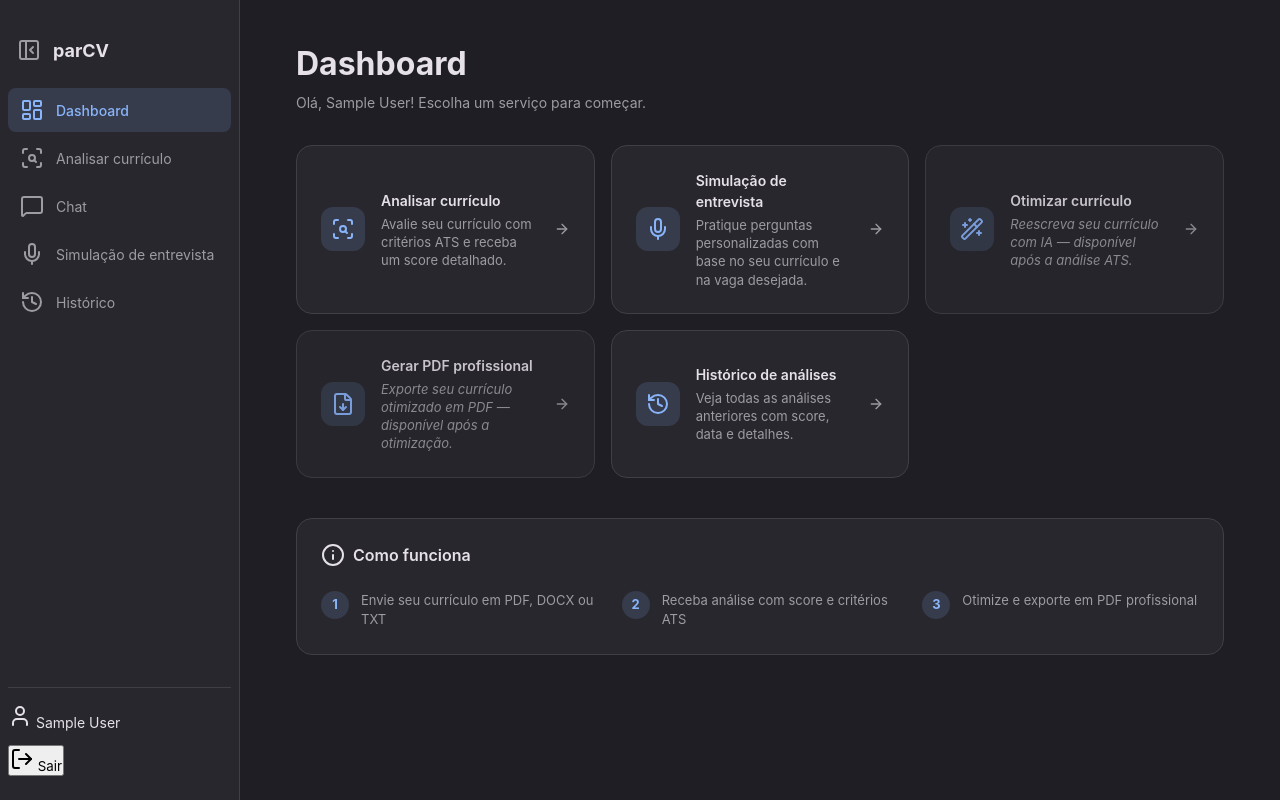
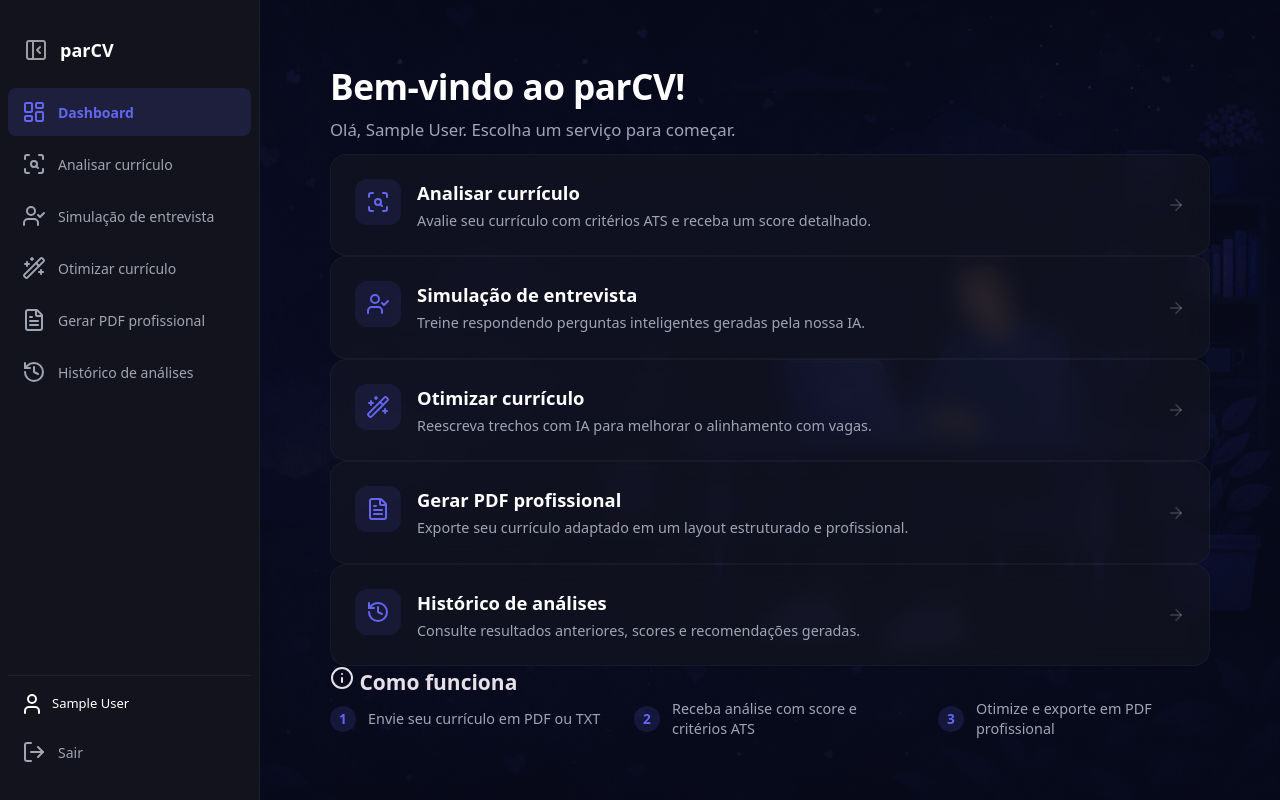
Before and after one commit to Alex1105br/parCV, a Flask app: page / in a window 1280 px wide. Run offline with Flask 3, Linux system fonts and the light colour scheme; the visitor is signed in with stand-in values (Sample User, id 1); parts of the project's set-up code (start-up, migrations or seed data) failed here and were passed over; some libraries are stand-ins or nearby versions.

Commit message:
Alteração no design da home - v1

```diff
--- a/src/routes/entrevista.py
+++ b/src/routes/entrevista.py
@@ -399,3 +399,5 @@ def exportar_pdf(entrevista_id):
     except Exception as e:
         logger.error(f"Erro ao gerar PDF: {str(e)}")
         return jsonify({"error": "Erro ao gerar PDF"}), 500
+
+#comentario
--- a/src/static/home.css
+++ b/src/static/home.css
@@ -1,53 +1,58 @@
-/* ===== Home Page — Dashboard Layout ===== */
+/* ==========================================================================
+   parCV — CONFIGURAÇÕES GERAIS E LAYOUT MASTER
+   ========================================================================== */
 
 body {
     overflow: hidden;
+    margin: 0;
+    padding: 0;
+    font-family: system-ui, -apple-system, BlinkMacSystemFont, 'Segoe UI', Roboto, Oxygen, Ubuntu, Cantarell, sans-serif;
+    background-color: #0b0c10;
 }
 
 .layout {
     display: flex;
     height: 100vh;
+    width: 100vw;
+    background-color: #0b0c10;
 }
 
-/* Sidebar */
+/* ==========================================================================
+   MENU LATERAL (SIDEBAR)
+   ========================================================================== */
+
 .sidebar {
-    width: 240px;
-    min-width: 240px;
+    width: 260px;
+    min-width: 260px;
     height: 100vh;
-    background: var(--color-surface);
-    border-right: 1px solid var(--color-border);
+    background: #12131c;
+    border-right: 1px solid rgba(255, 255, 255, 0.05);
     display: flex;
     flex-direction: column;
     padding: var(--spacing-xl) var(--spacing-sm);
-    transition: width 0.2s ease, min-width 0.2s ease, padding 0.2s ease;
+    box-sizing: border-box;
     overflow: hidden;
+    transition: width 0.2s ease, min-width 0.2s ease;
 }
 
 .sidebar__brand {
     display: flex;
     align-items: center;
     gap: var(--spacing-sm);
-    padding: 10px 12px 10px 5px;
+    padding: 10px 12px;
     margin-bottom: var(--spacing-md);
-}
-
-.sidebar__logo {
-    width: 24px;
-    height: 24px;
-    color: var(--color-primary);
 }
 
 .sidebar__brand-text {
     font-size: var(--font-size-lg);
     font-weight: 700;
-    color: var(--color-text);
-    transition: opacity 0.2s ease;
+    color: #ffffff;
 }
 
 .sidebar__toggle {
     background: none;
     border: none;
-    color: var(--color-text-muted);
+    color: var(--color-text-muted, #a0a5b5);
     width: 32px;
     height: 32px;
     display: flex;
@@ -115,12 +78,12 @@ body {
     display: flex;
     align-items: center;
     gap: var(--spacing-md);
-    padding: 10px 12px;
+    padding: 12px 14px;
     border-radius: var(--radius-md);
-    color: var(--color-text-muted);
+    color: #a0a5b5;
     text-decoration: none;
     font-size: var(--font-size-base);
-    transition: background var(--transition), color var(--transition);
+    transition: background 0.2s, color 0.2s;
 }
 
 .sidebar__item i {
@@ -129,100 +92,144 @@ body {
 }
 
 .sidebar__item:hover {
-    background: var(--color-surface-raised);
-    color: var(--color-text);
+    background: rgba(255, 255, 255, 0.03);
+    color: #ffffff;
     text-decoration: none;
 }
 
 .sidebar__item--active {
-    background: var(--color-primary-subtle);
-    color: var(--color-primary);
-    font-weight: 500;
+    background: rgba(99, 102, 241, 0.15);
+    color: #6366f1;
+    font-weight: 600;
 }
 
 .sidebar__footer {
     padding-top: var(--spacing-lg);
-    border-top: 1px solid var(--color-border);
+    border-top: 1px solid rgba(255, 255, 255, 0.05);
     display: flex;
     flex-direction: column;
     gap: var(--spacing-md);
 }
 
-.sidebar__status {
+.sidebar__user {
     display: flex;
     align-items: center;
     gap: var(--spacing-sm);
-    font-size: var(--font-size-xs);
-    color: var(--color-text-muted);
+    color: #ffffff;
+    font-size: var(--font-size-sm);
+    padding: 0 12px;
 }
 
-.status-icon {
-    width: 12px;
-    height: 12px;
-    color: var(--color-success);
+.sidebar__logout {
+    background: none;
+    border: none;
+    display: flex;
+    align-items: center;
+    gap: var(--spacing-md);
+    padding: 12px 14px;
+    color: #a0a5b5;
+    width: 100%;
+    text-align: left;
+    cursor: pointer;
+    font-size: var(--font-size-base);
 }
 
-/* Main Content */
+.sidebar__logout:hover {
+    color: #ef4444;
+}
+
+/* ==========================================================================
+   PAINEL DE CONTEÚDO PRINCIPAL (MAIN CONTENT)
+   ========================================================================== */
+
 .main-content {
     flex: 1;
     overflow-y: auto;
-    padding: var(--spacing-3xl) var(--spacing-4xl);
+    padding: 60px 70px;
+
+    background-image:
+        linear-gradient(
+            rgba(8, 10, 25, 0.70),
+            rgba(8, 10, 25, 0.80)
+        ),
+        url("../static/images/home-bg.png");
+
+    background-size: cover;
+    background-position: center;
+    background-repeat: no-repeat;
+    background-attachment: fixed;
+
+    position: relative;
 }
 
-.main-header {
-    margin-bottom: var(--spacing-2xl);
+.home-header {
+    margin-bottom: var(--spacing-md);
 }
 
-.main-header__title {
-    font-size: var(--font-size-2xl);
-    font-weight: 700;
-    color: var(--color-text);
-    margin-bottom: var(--spacing-xs);
+.home-header__title {
+    font-size: 2.2rem;
+    font-weight: 800;
+    color: #ffffff;
+    margin: 0 0 var(--spacing-xs) 0;
+    letter-spacing: -0.5px;
 }
 
-.main-header__subtitle {
-    font-size: var(--font-size-base);
-    color: var(--color-text-muted);
+.home-header__subtitle {
+    font-size: 1.05rem;
+    color: #a0a5b5;
+    margin: 0;
 }
 
-/* Cards */
-.card-grid {
+/* ==========================================================================
+   CONTAINER DIVIDIDO (CARDS + ILUSTRAÇÃO LATERAL)
+   ========================================================================== */
+
+.home-split-container {
+    display: flex;
+    align-items: center;
+    gap: var(--spacing-2xl);
+    flex: 1;
+    margin-bottom: var(--spacing-xl);
+}
+
+.card-grid--split {
     display: grid;
-    grid-template-columns: repeat(auto-fill, minmax(280px, 1fr));
+    grid-template-columns: repeat(2, 1fr) !important;
     gap: var(--spacing-lg);
-    margin-bottom: var(--spacing-3xl);
+    flex: 1.3;
 }
 
 .card {
-    background: var(--color-surface);
-    border: 1px solid var(--color-border);
-    border-radius: var(--radius-xl);
+    background: rgba(22, 23, 34, 0.6);
+    backdrop-filter: blur(12px);
+    border: 1px solid rgba(255, 255, 255, 0.04);
+    border-radius: 16px;
     padding: var(--spacing-xl);
     display: flex;
-    align-items: center;
+    align-items: flex-start;
     gap: var(--spacing-lg);
     text-decoration: none;
-    color: var(--color-text);
-    transition: border-color var(--transition), box-shadow var(--transition), transform var(--transition);
+    color: #ffffff;
+    transition: border-color 0.25s, transform 0.25s, box-shadow 0.25s;
 }
 
 .card:hover {
-    border-color: var(--color-primary);
-    box-shadow: 0 0 0 1px var(--color-primary), var(--shadow-md);
-    transform: translateY(-2px);
+    border-color: #6366f1;
+    transform: translateY(-3px);
+    box-shadow: 0 12px 20px -8px rgba(99, 102, 241, 0.3);
     text-decoration: none;
 }
 
 .card__icon-wrap {
-    width: 44px;
-    height: 44px;
-    min-width: 44px;
-    background: var(--color-primary-subtle);
-    border-radius: var(--radius-lg);
+    width: 46px;
+    height: 46px;
+    min-width: 46px;
+    background: rgba(99, 102, 241, 0.1);
+    border-radius: 12px;
     display: flex;
     align-items: center;
     justify-content: center;
-    color: var(--color-primary);
+    color: #6366f1;
 }
 
 .card__icon-wrap i {
@@ -232,90 +239,134 @@ body {
 
 .card__body {
     flex: 1;
-    min-width: 0;
 }
 
 .card__title {
-    font-size: var(--font-size-base);
-    font-weight: 600;
-    margin-bottom: var(--spacing-xs);
+    font-size: 1.15rem;
+    font-weight: 650;
+    margin: 0 0 var(--spacing-xs) 0;
+    color: #ffffff;
 }
 
 .card__desc {
-    font-size: var(--font-size-sm);
-    color: var(--color-text-muted);
-    line-height: 1.4;
+    font-size: 0.9rem;
+    color: #a0a5b5;
+    line-height: 1.45;
+    margin: 0;
 }
 
 .card__arrow {
-    width: 16px;
-    height: 16px;
-    color: var(--color-text-muted);
-    transition: transform var(--transition), color var(--transition);
+    width: 18px;
+    height: 18px;
+    color: rgba(255, 255, 255, 0.2);
+    align-self: center;
+    transition: transform 0.2s, color 0.2s;
 }
 
 .card:hover .card__arrow {
-    color: var(--color-primary);
-    transform: translateX(3px);
+    color: #6366f1;
+    transform: translateX(4px);
 }
 
-/* Info Section */
-.info-section {
-    background: var(--color-surface);
-    border: 1px solid var(--color-border);
-    border-radius: var(--radius-xl);
-    padding: var(--spacing-xl);
+/* Wrapper da Ilustração Lateral */
+.home-illustration-wrap {
+    flex: 0.9;
+    display: flex;
+    justify-content: center;
+    align-items: center;
 }
 
-.info-section__title {
+.hero-illustration-svg {
+    width: 100%;
+    max-width: 420px;
+    height: auto;
+    filter: drop-shadow(0 16px 32px rgba(0, 0, 0, 0.3));
+}
+
+/* ==========================================================================
+   SEÇÃO "COMO FUNCIONA" (RODAPÉ INFORMATIVO)
+   ========================================================================== */
+
+.info-section--footer {
+    padding: var(--spacing-lg) var(--spacing-xl);
+    background: rgba(18, 19, 28, 0.5);
+    border-radius: 14px;
+    border: 1px solid rgba(255, 255, 255, 0.03);
+}
+
+.info-section--footer .info-section__title {
     display: flex;
     align-items: center;
     gap: var(--spacing-sm);
-    font-size: var(--font-size-md);
-    font-weight: 600;
-    color: var(--color-text);
-    margin-bottom: var(--spacing-xl);
+    margin: 0 0 var(--spacing-lg) 0;
+    font-size: 0.85rem;
+    text-transform: uppercase;
+    letter-spacing: 1.2px;
+    color: #a0a5b5;
 }
 
 .info-section__title i {
-    width: 18px;
-    height: 18px;
-    color: var(--color-primary);
+    width: 16px;
+    height: 16px;
+    color: #6366f1;
 }
 
 .steps {
     display: flex;
-    gap: var(--spacing-xl);
+    gap: var(--spacing-2xl);
 }
 
 .step {
     flex: 1;
     display: flex;
-    align-items: flex-start;
+    align-items: center;
     gap: var(--spacing-md);
 }
 
 .step__number {
-    width: 28px;
-    height: 28px;
-    min-width: 28px;
-    background: var(--color-primary-subtle);
-    color: var(--color-primary);
+    width: 26px;
+    height: 26px;
+    min-width: 26px;
+    background: rgba(99, 102, 241, 0.15);
+    color: #6366f1;
     border-radius: 50%;
     display: flex;
     align-items: center;
     justify-content: center;
-    font-size: var(--font-size-sm);
+    font-size: 0.85rem;
     font-weight: 700;
 }
 
 .step__text {
-    font-size: var(--font-size-sm);
-    color: var(--color-text-muted);
-    line-height: 1.5;
+    font-size: 0.9rem;
+    color: #a0a5b5;
+    margin: 0;
+    line-height: 1.4;
 }
 
-/* Responsive */
+/* ==========================================================================
+   RESPONSIVIDADE ADAPTADA (MEDIA QUERIES)
+   ========================================================================== */
+
+@media (max-width: 1150px) {
+    .home-split-container {
+        flex-direction: column-reverse;
+        align-items: center;
+        gap: var(--spacing-xl);
+    }
+
+    .card-grid--split {
+        width: 100%;
+        flex: none;
+    }
+
+    .home-illustration-wrap {
+        width: 100%;
+        max-width: 320px;
+        flex: none;
+    }
+}
+
 @media (max-width: 768px) {
     .layout {
         flex-direction: column;
@@ -323,117 +374,30 @@ body {
 
     .sidebar {
         width: 100%;
-        min-width: unset;
         height: auto;
         flex-direction: row;
         padding: var(--spacing-md);
         overflow-x: auto;
     }
 
-    .sidebar__brand { display: none; }
-    .sidebar__footer { display: none; }
-    .sidebar__nav { flex-direction: row; gap: var(--spacing-sm); }
+    .sidebar__brand, .sidebar__footer {
+        display: none;
+    }
+
+    .sidebar__nav {
+        flex-direction: row;
+    }
 
     .main-content {
-        padding: var(--spacing-xl);
+        padding: var(--spacing-lg);
     }
 
-    .card-grid {
-        grid-template-columns: 1fr;
+    .card-grid--split {
+        grid-template-columns: 1fr !important;
     }
 
     .steps {
         flex-direction: column;
+        gap: var(--spacing-md);
     }
 }
-
-/* INPUTS */
-.modal-content input,
-.modal-content textarea {
-    width: 100%;
-    margin: 10px 0;
-    padding: 10px;
-    border-radius: 8px;
-    border: none;
-}
-
-/* BOTÃO */
-.modal-content button {
-    padding: 10px 20px;
-    background: var(--color-primary);
-    border: none;
-    border-radius: 8px;
-    color: var(--color-text-inverse);
-    cursor: pointer;
-}
-
-/* LOADER */
-#loader {
-    margin-top: 10px;
-}
-
-/* RESULTADO */
-.score-box {
-    border: 2px solid;
-    padding: 10px;
-    margin: 15px 0;
-    border-radius: 10px;
-}
-
-ul {
-    text-align: left;
-}
-
-.error {
-    color: var(--color-danger);
-}
-/* ===== Stats row ===== */
-.stats-row {
-    display: flex;
-    gap: var(--spacing-md);
-    margin-bottom: var(--spacing-xl);
-    flex-wrap: wrap;
-}
-
-.stat-card {
-    display: flex;
-    align-items: center;
-    gap: var(--spacing-sm);
-    background: var(--color-surface);
-    border: 1px solid var(--color-border);
-    border-radius: var(--radius-lg);
-    padding: var(--spacing-md) var(--spacing-lg);
-    min-width: 150px;
-    flex: 1;
-}
-
-.stat-card i {
-    color: var(--color-primary);
-    width: 22px;
-    height: 22px;
-    flex-shrink: 0;
-}
-
-.stat-card__value {
-    display: block;
-    font-size: var(--font-size-xl);
-    font-weight: 700;
-    color: var(--color-text);
-    line-height: 1.1;
-}
-
-.stat-card__label {
-    display: block;
-    font-size: var(--font-size-sm, 12px);
-    color: var(--color-text-muted);
-    margin-top: 2px;
-}
-
-/* Card que é parte de um fluxo — leve indicador visual */
-.card--flow {
-    opacity: 0.85;
-}
-
-.card--flow .card__desc {
-    font-style: italic;
-}
--- a/src/templates/home.html
+++ b/src/templates/home.html
@@ -8,6 +8,7 @@
 
 {% block body %}
 <div class="layout">
+
     <aside class="sidebar" id="sidebar" aria-label="Menu de navegação">
         <div class="sidebar__brand">
             <button class="sidebar__toggle" id="sidebar-toggle" aria-label="Contrair menu" aria-expanded="true">
@@ -15,26 +16,36 @@
             </button>
             <span class="sidebar__brand-text">parCV</span>
         </div>
+
         <nav class="sidebar__nav">
             <a href="/" class="sidebar__item sidebar__item--active" aria-current="page">
                 <i data-lucide="layout-dashboard"></i>
                 <span>Dashboard</span>
             </a>
+
             <a href="/analisar" class="sidebar__item">
                 <i data-lucide="scan-search"></i>
                 <span>Analisar currículo</span>
             </a>
-            <a href="/chat" class="sidebar__item">
-                <i data-lucide="message-square"></i>
-                <span>Chat</span>
-            </a>
+
             <a href="/entrevista" class="sidebar__item">
-                <i data-lucide="mic"></i>
+                <i data-lucide="user-check"></i>
                 <span>Simulação de entrevista</span>
             </a>
+
+            <a href="/otimizar" class="sidebar__item">
+                <i data-lucide="wand-2"></i>
+                <span>Otimizar currículo</span>
+            </a>
+
+            <a href="/gerar-pdf" class="sidebar__item">
+                <i data-lucide="file-text"></i>
+                <span>Gerar PDF profissional</span>
+            </a>
+
             <a href="/historico" class="sidebar__item">
                 <i data-lucide="history"></i>
-                <span>Histórico</span>
+                <span>Histórico de análises</span>
             </a>
         </nav>
 
@@ -43,6 +54,7 @@
                 <i data-lucide="user"></i>
                 <span>{{ user_name }}</span>
             </span>
+
             <form method="post" action="{{ url_for('auth.logout') }}">
                 <button type="submit" class="sidebar__logout" aria-label="Sair">
                     <i data-lucide="log-out"></i>
@@ -53,56 +65,73 @@
     </aside>
 
     <main class="main-content">
-        <header class="main-header">
-            <h1 class="main-header__title">Dashboard</h1>
-            <p class="main-header__subtitle">Olá, {{ user_name }}! Escolha um serviço para começar.</p>
+
+        <header class="home-header">
+            <h1 class="home-header__title">Bem-vindo ao parCV!</h1>
+            <p class="home-header__subtitle">
+                Olá, {{ user_name }}. Escolha um serviço para começar.
+            </p>
         </header>
 
+        <div class="card-grid">
 
-
-        <div class="card-grid">
             <a href="/analisar" class="card">
                 <div class="card__icon-wrap">
                     <i data-lucide="scan-search"></i>
                 </div>
+
                 <div class="card__body">
                     <h3 class="card__title">Analisar currículo</h3>
-                    <p class="card__desc">Avalie seu currículo com critérios ATS e receba um score detalhado.</p>
+                    <p class="card__desc">
+                        Avalie seu currículo com critérios ATS e receba um score detalhado.
+                    </p>
                 </div>
+
                 <i data-lucide="arrow-right" class="card__arrow"></i>
             </a>
 
             <a href="/entrevista" class="card">
                 <div class="card__icon-wrap">
-                    <i data-lucide="mic"></i>
+                    <i data-lucide="user-check"></i>
                 </div>
+
                 <div class="card__body">
                     <h3 class="card__title">Simulação de entrevista</h3>
-                    <p class="card__desc">Pratique perguntas personalizadas com base no seu currículo e na vaga desejada.</p>
+                    <p class="card__desc">
+                        Treine respondendo perguntas inteligentes geradas pela nossa IA.
+                    </p>
                 </div>
+
                 <i data-lucide="arrow-right" class="card__arrow"></i>
             </a>
 
-            <!-- Otimizar e Gerar PDF fazem parte do fluxo de análise -->
-            <a href="/analisar" class="card card--flow">
+            <a href="/otimizar" class="card">
                 <div class="card__icon-wrap">
                     <i data-lucide="wand-2"></i>
                 </div>
+
                 <div class="card__body">
                     <h3 class="card__title">Otimizar currículo</h3>
-                    <p class="card__desc">Reescreva seu currículo com IA — disponível após a análise ATS.</p>
+                    <p class="card__desc">
+                        Reescreva trechos com IA para melhorar o alinhamento com vagas.
+                    </p>
                 </div>
+
                 <i data-lucide="arrow-right" class="card__arrow"></i>
             </a>
 
-            <a href="/analisar" class="card card--flow">
+            <a href="/gerar-pdf" class="card">
                 <div class="card__icon-wrap">
-                    <i data-lucide="file-down"></i>
+                    <i data-lucide="file-text"></i>
                 </div>
+
                 <div class="card__body">
                     <h3 class="card__title">Gerar PDF profissional</h3>
-                    <p class="card__desc">Exporte seu currículo otimizado em PDF — disponível após a otimização.</p>
+                    <p class="card__desc">
+                        Exporte seu currículo adaptado em um layout estruturado e profissional.
+                    </p>
                 </div>
+
                 <i data-lucide="arrow-right" class="card__arrow"></i>
             </a>
 
@@ -110,12 +139,17 @@
                 <div class="card__icon-wrap">
                     <i data-lucide="history"></i>
                 </div>
+
                 <div class="card__body">
                     <h3 class="card__title">Histórico de análises</h3>
-                    <p class="card__desc">Veja todas as análises anteriores com score, data e detalhes.</p>
+                    <p class="card__desc">
+                        Consulte resultados anteriores, scores e recomendações geradas.
+                    </p>
                 </div>
+
                 <i data-lucide="arrow-right" class="card__arrow"></i>
             </a>
+
         </div>
 
         <section class="info-section">
@@ -123,21 +157,33 @@
                 <i data-lucide="info"></i>
                 Como funciona
             </h2>
+
             <div class="steps">
+
                 <div class="step">
                     <div class="step__number">1</div>
-                    <p class="step__text">Envie seu currículo em PDF, DOCX ou TXT</p>
+                    <p class="step__text">
+                        Envie seu currículo em PDF ou TXT
+                    </p>
                 </div>
+
                 <div class="step">
                     <div class="step__number">2</div>
-                    <p class="step__text">Receba análise com score e critérios ATS</p>
+                    <p class="step__text">
+                        Receba análise com score e critérios ATS
+                    </p>
                 </div>
+
                 <div class="step">
                     <div class="step__number">3</div>
-                    <p class="step__text">Otimize e exporte em PDF profissional</p>
+                    <p class="step__text">
+                        Otimize e exporte em PDF profissional
+                    </p>
                 </div>
+
             </div>
         </section>
+
     </main>
 </div>
 {% endblock %}
```
Also changed, not shown: other parts of src/static/home.css (+2 -44 lines), src/static/images/home-bg.png (added).
